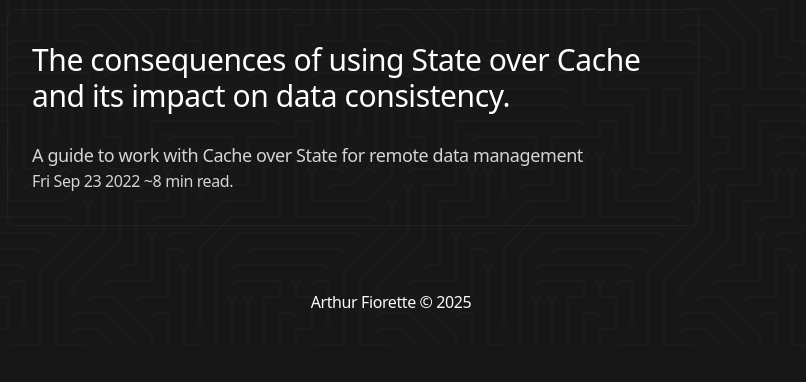
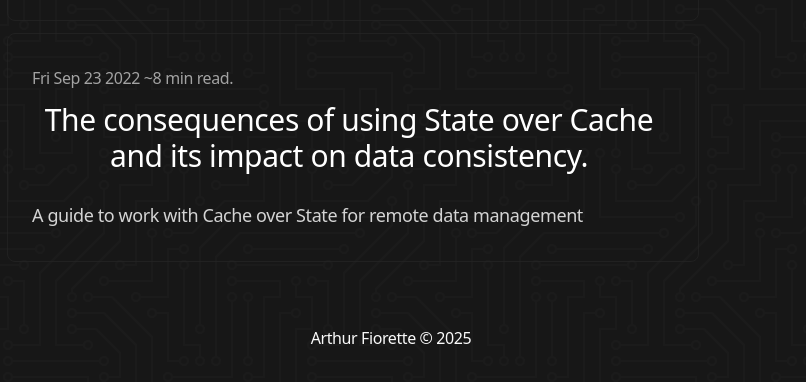
Before and after one commit to arthurfiorette/place, an Astro site: page /posts in a window 1280 px wide. Shown: the part 472-854 px from the top of the page, without its empty margins (249-1055 px from the left). Before the commit the page ends 818 px from the top, so only its background shows below. Built offline with nearby package versions, Linux system fonts and the light colour scheme; Astro itself is replaced by a stand-in of ours; some packages are replaced by stand-ins of ours.

Commit message:
Fix annoying text

```diff
--- a/src/components/post-card.astro
+++ b/src/components/post-card.astro
@@ -19,19 +19,19 @@ const {
   href={`/${slug}`}
   title={post.description}
   class:list={[
-    'no-underline group p-4 block',
+    'no-underline group p-4 block w-full',
     minimalistic && '!flex !flex-col !justify-start p-2'
   ]}>
+  <small class='font-light !text-base text-neutral-400 mb-3 block'>
+    <Time datetime={post.date} />
+    <MinRead minRead={getReadTime(body)} />
+  </small>
   <h2
     class:list={[
-      'font-normal !text-3xl text-center font-sans !mt-0 group-hover:text-cream-light',
+      'font-normal !text-3xl !text-center font-sans !mt-0 group-hover:text-cream-light',
       minimalistic && '!text-left'
     ]}>
     {post.title}
   </h2>
   <p class='!mb-0 font-light !text-lg text-neutral-300'>{post.description}</p>
-  <small class='font-light !text-base text-neutral-300'>
-    <Time datetime={post.date} />
-    <MinRead minRead={getReadTime(body)} />
-  </small>
 </a>
```
